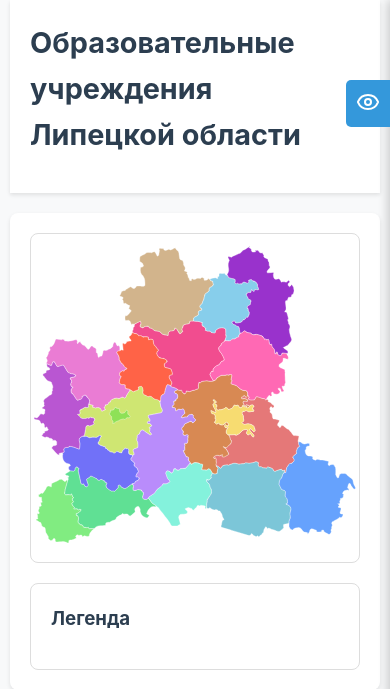
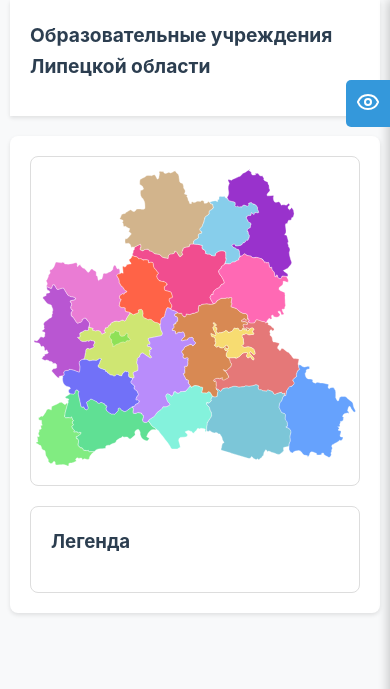
Before and after one commit to BEgor-228/PLUSS_GraduationProject, a PHP site: page / in a window 390 px wide. Shown: the top 689 px of the page. Run offline with PHP 8.4, Linux system fonts and the light colour scheme; data that the repository does not hold is empty; some libraries are stand-ins or nearby versions.

Commit message:
On branch pro  Your branch is up to date with 'origin/pro'.
 Changes to be committed:
	modified:   public/styles.css

```diff
--- a/public/styles.css
+++ b/public/styles.css
@@ -1342,6 +1342,10 @@ body.accessibility-white-on-black.large-cursor {
     padding: 10px;
   }
 
+  .header h1 {
+    font-size: calc(1.2rem * var(--accessibility-font-scale)) !important;
+  }
+
   .modal-body {
     padding: 0;
   }
```
